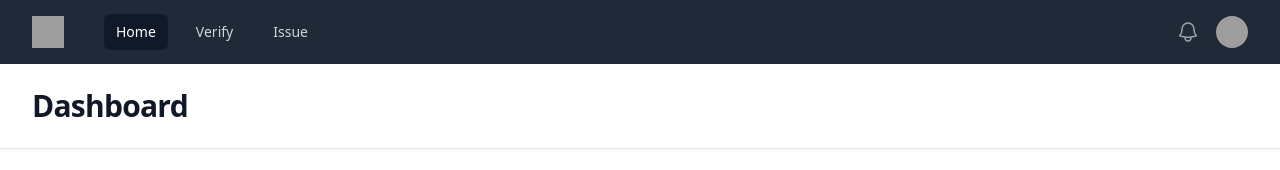
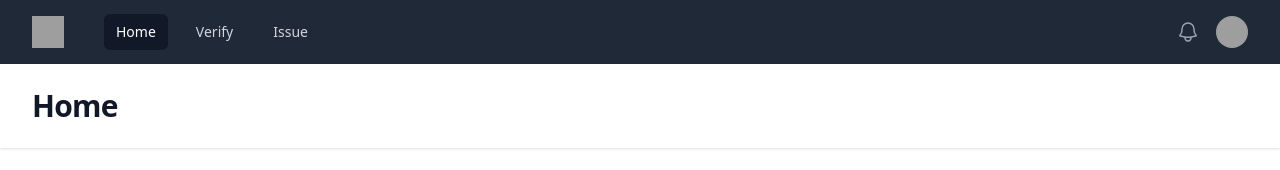
Before and after one commit to c4dt/eid-demo, a Nuxt app: page / in a window 1280 px wide. Shown: the top 170 px of the page. Built offline with nearby package versions, Linux system fonts and the light colour scheme; grey boxes are pictures that could not be loaded.

Commit message:
feat: Makes page title dynamic

```diff
--- a/layouts/default.vue
+++ b/layouts/default.vue
@@ -88,7 +88,7 @@
 
     <header class="bg-white shadow">
       <div class="mx-auto max-w-7xl px-4 py-6 sm:px-6 lg:px-8">
-        <h1 class="text-3xl font-bold tracking-tight text-gray-900">Dashboard</h1>
+        <h2 class="text-3xl font-bold tracking-tight text-gray-900">{{ pageName }}</h2>
       </div>
     </header>
     <main>
@@ -103,6 +103,13 @@
 import { Disclosure, DisclosureButton, DisclosurePanel, Menu, MenuButton, MenuItem, MenuItems } from '@headlessui/vue'
 import { Bars3Icon, BellIcon, XMarkIcon } from '@heroicons/vue/24/outline'
 const route = useRoute()
+
+const pageName = ref(
+  route.name === 'index' ?
+  'Home' : route.name === 'verify' ?
+  'Verify an existing credential' :
+  'Issue a new credential'
+)
 
 const user = {
   name: 'Tom Cook',
```
